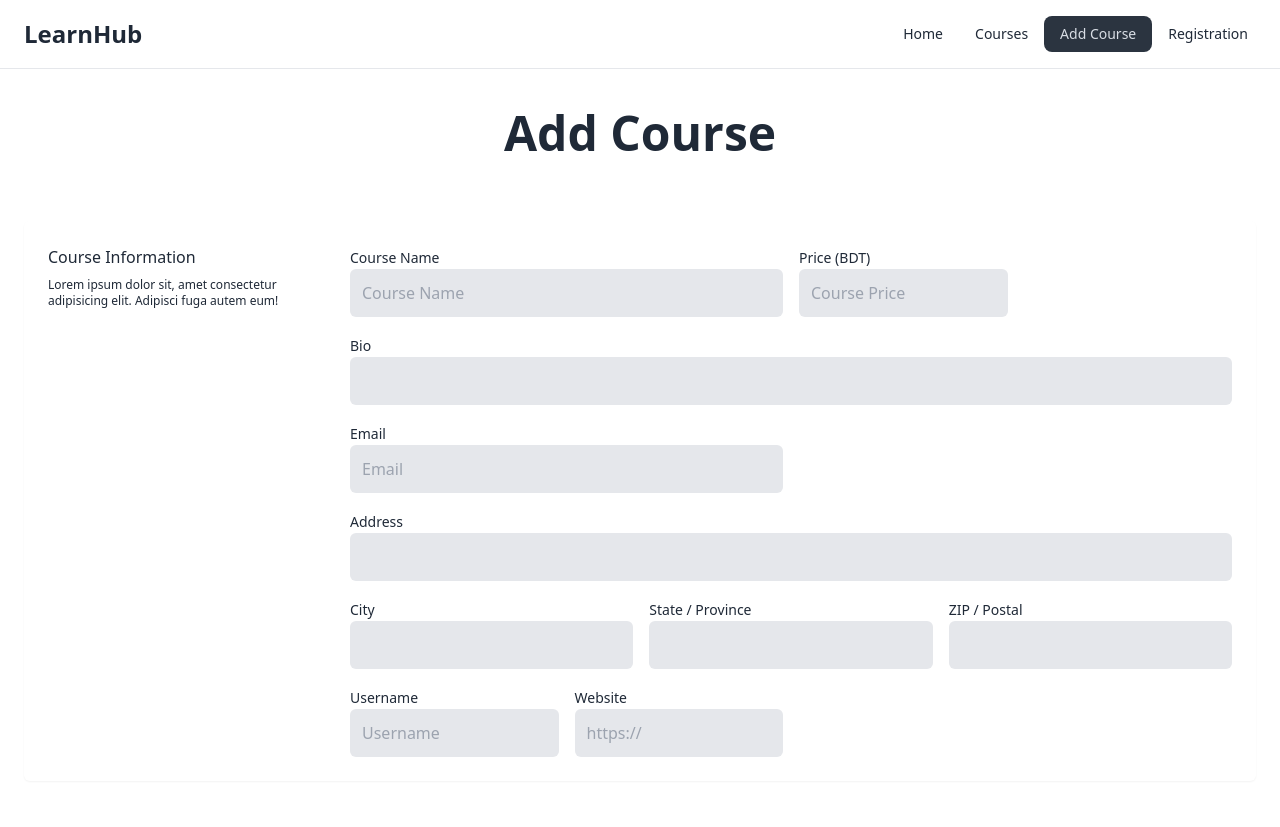
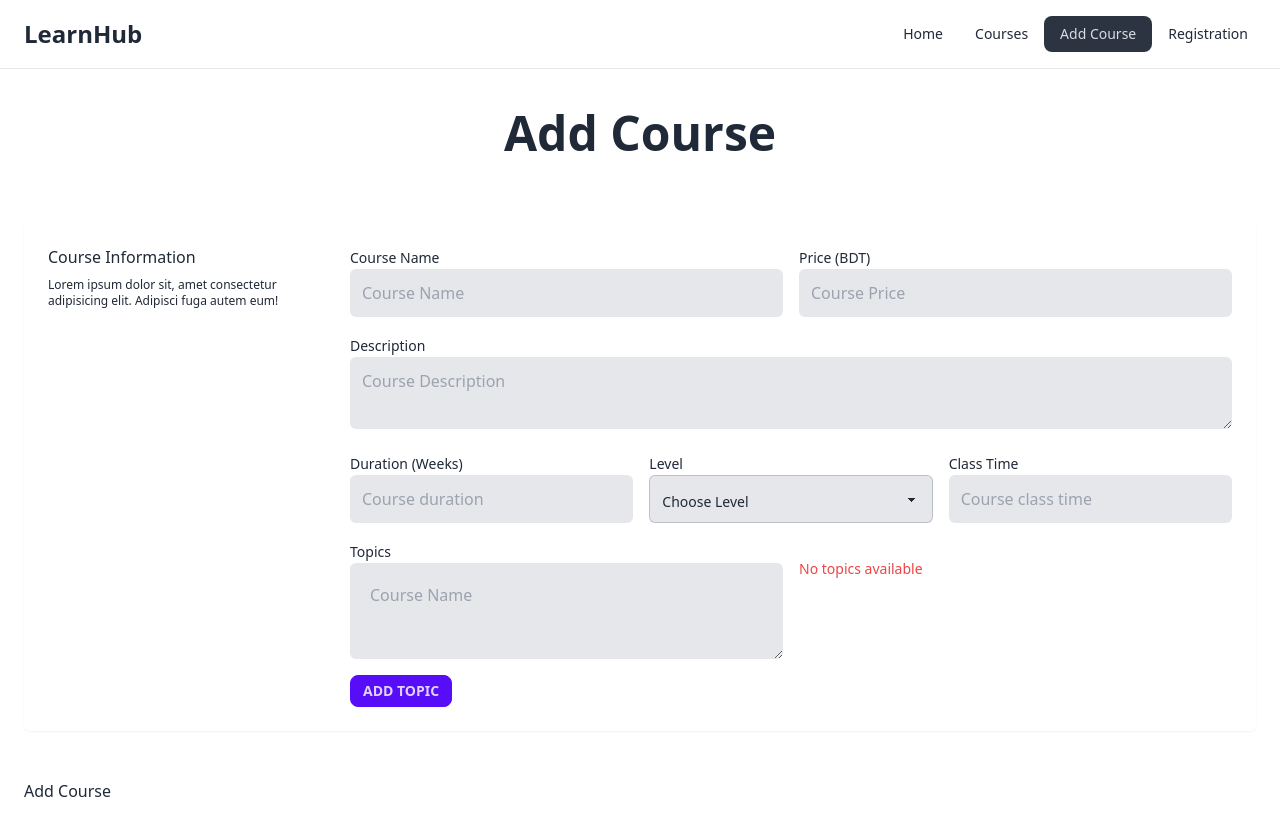
Before and after one commit to DeveloperDolon/rainier-jobtask-frontend, a React (Vite) app: page /add-course in a window 1280 px wide. Before the commit the page ends 805 px from the top, so only its background shows below. Built offline with nearby package versions, Linux system fonts and the light colour scheme.

Commit message:
topic add functionality added commit

```diff
--- a/src/pages/AddCourse/AddCourse.jsx
+++ b/src/pages/AddCourse/AddCourse.jsx
@@ -1,19 +1,31 @@
+import { useState } from "react";
 import { useForm } from "react-hook-form";
 
 const AddCourse = () => {
+    const [topics, setTopics] = useState([]);
     const {
         register,
         handleSubmit,
         formState: { errors },
     } = useForm();
 
+    const handleAddTopic = () => {
+        const topic = document.querySelector("#topic").value;
+        document.querySelector("#topic").value = "";
+        setTopics([...topics, topic]);
+    }
+
+    const handleRemoveTopics = (idx) => {
+       topics.splice(idx, 1);
+       setTopics([...topics]);
+    }
 
     return (
         <div>
             <h1 className="md:text-5xl text-3xl font-bold text-center py-10">Add Course</h1>
 
             <section className="p-6 ">
-                <form noValidate="" action="" className="container flex flex-col mx-auto space-y-12">
+                <form onSubmit={handleSubmit()} noValidate="" action="" className="container flex flex-col mx-auto space-y-12">
                     <fieldset className="grid grid-cols-4 gap-6 p-6 rounded-md shadow-sm ">
                         <div className="space-y-2 col-span-full lg:col-span-1">
                             <p className="font-medium">Course Information</p>
@@ -25,49 +37,66 @@ const AddCourse = () => {
                                 <input {...register("name", { required: true })} id="name" type="text" placeholder="Course Name" className="w-full rounded-md focus:ring focus:ri focus:ri bg-gray-200  p-3 " />
                                 {errors.name && <span className="text-red-500 md:text-sm text-xs pt-1">This field is required</span>}
                             </div>
-                            <div className="grid grid-cols-6 gap-4 col-span-full lg:col-span-3">
-                                <div className="col-span-full sm:col-span-3">
-                                    <label htmlFor="price" className="text-sm">Price (BDT)</label>
-                                    <input {...register("price", { required: true })} id="price" type="text" placeholder="Course Price" className="w-full rounded-md focus:ring focus:ri focus:ri bg-gray-200  p-3 " />
-                                    {errors.price && <span className="text-red-500 md:text-sm text-xs pt-1">This field is required</span>}
-                                </div>
+
+                            <div className="col-span-full sm:col-span-3">
+                                <label htmlFor="price" className="text-sm">Price (BDT)</label>
+                                <input {...register("price", { required: true })} id="price" type="text" placeholder="Course Price" className="w-full rounded-md focus:ring focus:ri focus:ri bg-gray-200  p-3 " />
+                                {errors.price && <span className="text-red-500 md:text-sm text-xs pt-1">This field is required</span>}
                             </div>
+
                             <div className="col-span-full">
-                                <label htmlFor="bio" className="text-sm">Bio</label>
-                                <input id="bio" placeholder="" className="w-full rounded-md focus:ring focus:ri focus:ri bg-gray-200  p-3 "></input>
+                                <label htmlFor="bio" className="text-sm">Description</label>
+                                <textarea {...register("description", { required: true })} id="description" placeholder="Course Description" className="w-full rounded-md focus:ring focus:ri focus:ri bg-gray-200  p-3 "></textarea>
+                                {errors.description && <span className="text-red-500 md:text-sm text-xs pt-1">This field is required</span>}
                             </div>
-                            <div className="col-span-full sm:col-span-3">
-                                <label htmlFor="email" className="text-sm">Email</label>
-                                <input id="email" type="email" placeholder="Email" className="w-full rounded-md focus:ring focus:ri focus:ri bg-gray-200  p-3 " />
-                            </div>
-                            <div className="col-span-full">
-                                <label htmlFor="address" className="text-sm">Address</label>
-                                <input id="address" type="text" placeholder="" className="w-full rounded-md focus:ring focus:ri focus:ri bg-gray-200  p-3 " />
+
+                            <div className="col-span-full sm:col-span-2">
+                                <label htmlFor="duration" className="text-sm">Duration (Weeks)</label>
+                                <input {...register("duration", { required: true })} id="duration" type="number" placeholder="Course duration" className="w-full rounded-md focus:ring focus:ri focus:ri bg-gray-200  p-3 " />
+                                {errors.duration && <span className="text-red-500 md:text-sm text-xs pt-1">This field is required</span>}
                             </div>
                             <div className="col-span-full sm:col-span-2">
-                                <label htmlFor="city" className="text-sm">City</label>
-                                <input id="city" type="text" placeholder="" className="w-full rounded-md focus:ring focus:ri focus:ri bg-gray-200  p-3 " />
+                                <label htmlFor="level" className="text-sm">Level</label>
+                                <select {...register("level", { required: true })} className="select select-bordered w-full rounded-md focus:ring focus:ri focus:ri bg-gray-200  p-3 ">
+                                    <option disabled selected>Choose Level</option>
+                                    <option value={"Beginner"}>Beginner</option>
+                                    <option value={"Mid Level"}>Mid Level</option>
+                                    <option value={"Expertise"}>Expertise</option>
+                                </select>
+                                {errors.level && <span className="text-red-500 md:text-sm text-xs pt-1">This field is required</span>}
                             </div>
                             <div className="col-span-full sm:col-span-2">
-                                <label htmlFor="state" className="text-sm">State / Province</label>
-                                <input id="state" type="text" placeholder="" className="w-full rounded-md focus:ring focus:ri focus:ri bg-gray-200  p-3 " />
+                                <label htmlFor="class-time" className="text-sm">Class Time</label>
+                                <input {...register("class_time", { required: true })} id="class-time" type="text" placeholder="Course class time" className="w-full rounded-md focus:ring focus:ri focus:ri bg-gray-200  p-3 " />
+                                {errors.class_time && <span className="text-red-500 md:text-sm text-xs pt-1">This field is required</span>}
                             </div>
-                            <div className="col-span-full sm:col-span-2">
-                                <label htmlFor="zip" className="text-sm">ZIP / Postal</label>
-                                <input id="zip" type="text" placeholder="" className="w-full rounded-md focus:ring focus:ri focus:ri bg-gray-200  p-3 " />
+
+                            <div className="col-span-full sm:col-span-3">
+                                <label htmlFor="topic" className="text-sm">Topics</label>
+                                <textarea id="topic" type="text" placeholder="Course Name" className="w-full rounded-md focus:ring focus:ri focus:ri bg-gray-200 p-5 flex items-start h-24" />
+                                <span onClick={handleAddTopic} className="md:btn-sm mt-4 btn btn-xs md:btn-primary btn-primary md:text-sm text-xs">Add Topic</span>
                             </div>
-                            <div className="grid grid-cols-6 gap-4 col-span-full lg:col-span-3">
-                                <div className="col-span-full sm:col-span-3">
-                                    <label htmlFor="username" className="text-sm">Username</label>
-                                    <input id="username" type="text" placeholder="Username" className="w-full rounded-md focus:ring focus:ri focus:ri bg-gray-200  p-3 " />
-                                </div>
-                                <div className="col-span-full sm:col-span-3">
-                                    <label htmlFor="website" className="text-sm">Website</label>
-                                    <input id="website" type="text" placeholder="https://" className="w-full rounded-md focus:ring focus:ri focus:ri bg-gray-200  p-3 " />
-                                </div>
+                            <div className="col-span-full sm:col-span-3 md:pt-5">
+                                {
+                                    topics?.length > 0 ? <div className="flex md:gap-5 gap-3 flex-wrap">
+                                        <h1>{topics?.length}</h1>
+                                            {
+                                                topics?.map((item, idx) => <div className="bg-gray-500 p-2 pl-5 pr-8 rounded-lg relative text-white" key={idx}>
+                                                    <h1 className="md:text-base text-sm font-semibold">
+                                                        {item}
+                                                    </h1>
+                                                    <span onClick={() => handleRemoveTopics(idx)} className="btn btn-xs btn-error absolute top-0 right-0">x</span>
+                                                </div>)
+                                            }
+                                    </div> :
+                                    <h5 className="md:text-sm text-xs text-red-500">No topics available</h5>
+                                }
                             </div>
                         </div>
                     </fieldset>
+                    <div>
+                        <button type="submit">Add Course</button>
+                    </div>
                 </form>
             </section>
         </div>
```
